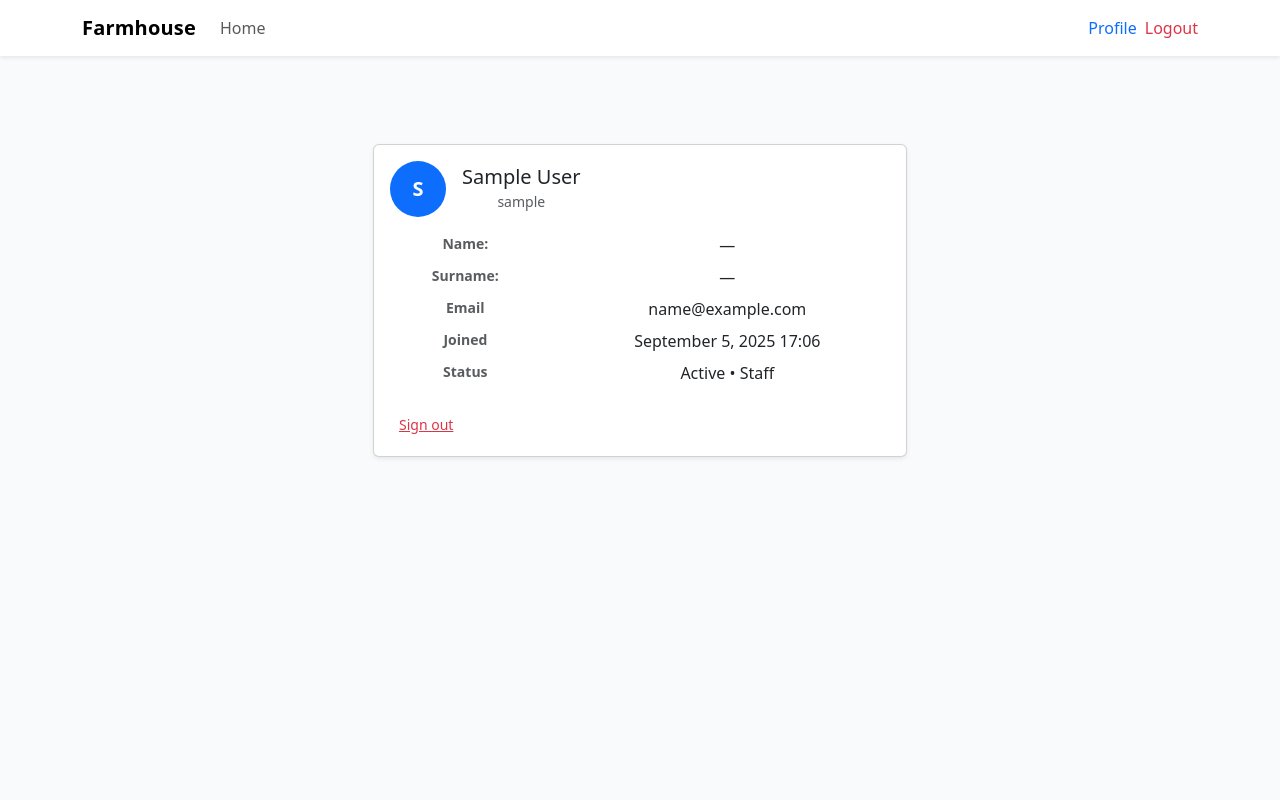
After one commit to alessandrorebosio/DB25-farmhouse, a Django app: page /profile/ in a window 1280 px wide. The commit adds this page. Run offline with Django 5.2, Linux system fonts and the light colour scheme; the visitor is signed in with stand-in values (Sample User, id 1); data comes from the database, SQL or seed files in the repository; data that the repository does not hold is empty.

Commit message:
fixed html pages and added profile section

```diff
--- /dev/null
+++ b/app/core/templates/core/home/base.html
@@ -0,0 +1,40 @@
+<!DOCTYPE html>
+<html lang="en">
+
+<head>
+    {% load static %}
+    <meta charset="UTF-8" />
+    <meta name="viewport" content="width=device-width, initial-scale=1.0" />
+    <title>{% block title %}Farmhouse{% endblock %}</title>
+
+    <link href="https://cdn.jsdelivr.net/npm/bootstrap@5.3.2/dist/css/bootstrap.min.css" rel="stylesheet">
+
+    <style>
+        body {
+            background: #f8fafc;
+            min-height: 100vh;
+        }
+
+        .nav-brand {
+            font-weight: 700;
+            letter-spacing: .2px;
+        }
+
+        .hero {
+            padding: 4rem 0;
+            text-align: center;
+        }
+    </style>
+</head>
+
+<body>
+    {% include "core/home/navbar.html" %}
+
+    <main class="container">
+        {% block content %}{% endblock %}
+    </main>
+
+    <script src="https://cdn.jsdelivr.net/npm/bootstrap@5.3.2/dist/js/bootstrap.bundle.min.js"></script>
+</body>
+
+</html>
--- /dev/null
+++ b/app/core/templates/core/home/navbar.html
@@ -0,0 +1,31 @@
+<nav class="navbar navbar-expand-lg navbar-light bg-white shadow-sm">
+    <div class="container">
+        <a class="navbar-brand nav-brand" href="/">Farmhouse</a>
+
+        <button class="navbar-toggler" type="button" data-bs-toggle="collapse" data-bs-target="#mainNav"
+            aria-controls="mainNav" aria-expanded="false" aria-label="Toggle navigation">
+            <span class="navbar-toggler-icon"></span>
+        </button>
+
+        <div class="collapse navbar-collapse" id="mainNav">
+            <ul class="navbar-nav me-auto mb-2 mb-lg-0">
+                <li class="nav-item"><a class="nav-link" href="#">Home</a></li>
+            </ul>
+
+            <div class="d-flex align-items-center">
+                {% if user.is_authenticated %}
+                <a href="{% url 'profile' %}" class="d-flex align-items-center text-decoration-none" title="Profile">
+                    <span class="d-none d-md-inline">Profile</span>
+                </a>
+                <a href="{% url 'logout' %}" class="d-flex align-items-center text-decoration-none" title="Logout">
+                    <span class="ms-2 d-none d-md-inline text-danger">Logout</span>
+                </a>
+                {% else %}
+                <a href="{% url 'login' %}" class="d-flex align-items-center text-decoration-none" title="Login">
+                    <span class="ms-2 d-none d-md-inline">Login</span>
+                </a>
+                {% endif %}
+            </div>
+        </div>
+    </div>
+</nav>
--- /dev/null
+++ b/app/core/templates/profile.html
@@ -0,0 +1,71 @@
+{% extends "core/home/base.html" %}
+{% block title %}Profile{% endblock %}
+
+{% block content %}
+<main class="hero">
+    <div class="container py-4">
+        <div class="row justify-content-center">
+            <div class="col-12 col-md-8 col-lg-6">
+                {% if user.is_authenticated %}
+                <div class="card shadow-sm">
+                    <div class="card-body">
+                        <div class="d-flex align-items-center mb-3">
+                            <div class="rounded-circle bg-primary text-white d-flex align-items-center justify-content-center"
+                                style="width:56px;height:56px;font-weight:700;font-size:20px;">
+                                {{ user.username|slice:":1"|upper }}
+                            </div>
+                            <div class="ms-3">
+                                <h5 class="mb-0">{{ user.get_full_name|default:user.username }}</h5>
+                                <small class="text-muted">{{ user.username }}</small>
+                            </div>
+                        </div>
+
+                        <dl class="row mb-0">
+
+                            <dt class="col-sm-4 text-muted small">Name:</dt>
+                            <dd class="col-sm-8">{{ person.nome|default:"—" }}</dd>
+
+                            <dt class="col-sm-4 text-muted small">Surname:</dt>
+                            <dd class="col-sm-8">{{ person.cognome|default:"—" }}</dd>
+
+                            <dt class="col-sm-4 text-muted small">Email</dt>
+                            <dd class="col-sm-8">{{ user.email|default:"—" }}</dd>
+
+                            <dt class="col-sm-4 text-muted small">Joined</dt>
+                            <dd class="col-sm-8">{{ user.date_joined|date:"F j, Y H:i" }}</dd>
+
+                            <dt class="col-sm-4 text-muted small">Status</dt>
+                            <dd class="col-sm-8">
+                                {% if user.is_active %}Active{% else %}Inactive{% endif %}{% if user.is_staff %} •
+                                Staff{% endif %}
+                            </dd>
+
+                            {% if user.profile %}
+                            <dt class="col-sm-4 text-muted small">Profile</dt>
+                            <dd class="col-sm-8">
+                                <!-- adjust keys according to your profile model -->
+                                {% if user.profile.phone %}Phone: {{ user.profile.phone }}<br>{% endif %}
+                                {% if user.profile.city %}City: {{ user.profile.city }}{% endif %}
+                            </dd>
+                            {% endif %}
+                        </dl>
+
+                        <div class="mt-3 d-flex gap-2">
+                            <form method="post" action="{% url 'logout' %}">
+                                {% csrf_token %}
+                                <button type="submit" class="btn btn-link text-danger btn-sm">Sign out</button>
+                            </form>
+                        </div>
+                    </div>
+                </div>
+                {% else %}
+                <div class="alert alert-info">
+                    You are not signed in. <a href="{% url 'login' %}">Sign in</a> or <a
+                        href="{% url 'register' %}">register</a>.
+                </div>
+                {% endif %}
+            </div>
+        </div>
+    </div>
+</main>
+{% endblock %}
--- a/app/core/urls.py
+++ b/app/core/urls.py
@@ -16,13 +16,19 @@ from django.urls import path
 from . import views
 
 urlpatterns = [
-    # Main landing page
-    path("", views.homepage, name="homepage"),
-    # Login endpoint:
-    # - GET: renders the login page (or is used by the AJAX modal)
-    # - POST: processes credentials; returns JSON for AJAX, redirect for normal POST
-    path("login/", views.login_view, name="login"),
-    # Logout endpoint:
-    # - should be called with POST (AJAX or normal). For AJAX returns JSON {success: True}
-    path("logout/", views.logout_view, name="logout"),
+	# Main landing page
+	path("", views.homepage, name="homepage"),
+	# Registration endpoint:
+	# - GET: renders the registration page
+	# - POST: processes registration form
+	path("register/", views.register_view, name="register"),
+	# Login endpoint:
+	# - GET: renders the login page
+	# - POST: processes credentials; returns JSON for AJAX, redirect for normal POST
+	path("login/", views.login_view, name="login"),
+    # Profile endpoint;
+    path("profile/", views.profile_view, name="profile"),
+	# Logout endpoint:
+	# - should be called with POST (AJAX or normal). For AJAX returns JSON {success: True}
+	path("logout/", views.logout_view, name="logout"),
 ]
--- a/app/core/views.py
+++ b/app/core/views.py
@@ -9,6 +9,8 @@ from django.shortcuts import render, redirect
 from django.contrib.auth import login, logout
 from django.contrib.auth.forms import AuthenticationForm
 from django.http import HttpRequest, HttpResponse, HttpResponseRedirect
+from django.contrib.auth.decorators import login_required
+from .models import PersonModel, UserModel
 
 
 def homepage(request: HttpRequest) -> HttpResponse:
@@ -21,6 +23,18 @@ def homepage(request: HttpRequest) -> HttpResponse:
         HttpResponse rendering 'index.html'.
     """
     return render(request, "index.html")
+
+
+def register_view(request: HttpRequest) -> HttpResponse:
+    """Render the site register.
+
+    Args:
+        request: Django HttpRequest instance.
+
+    Returns:
+        HttpResponse rendering 'register.html'.
+    """
+    return render(request, "user/register.html")
 
 
 def login_view(request: HttpRequest) -> HttpResponse:
@@ -45,7 +59,31 @@ def login_view(request: HttpRequest) -> HttpResponse:
             return redirect(request.GET.get("next") or "/")
     else:
         form = AuthenticationForm(request)
-    return render(request, "auth/login.html", {"form": form})
+    return render(request, "user/login.html", {"form": form})
+
+
+@login_required
+def profile_view(request: HttpRequest) -> HttpResponse:
+    """
+    Get logged user's related PersonModel via the FK on UserModel.
+    Uses select_related for one query and passes 'person' to the template.
+    Also passes a small debug dict so you can inspect values in the template.
+    """
+    person = None
+    debug = {"request_user": request.user.username}
+
+    try:
+        ut = UserModel.objects.select_related("CF").get(username=request.user.username)
+        person = getattr(ut, "CF", None)
+        debug["user_CF_obj"] = (
+            None
+            if person is None
+            else {"CF": person.CF, "nome": person.nome, "cognome": person.cognome}
+        )
+    except UserModel.DoesNotExist:
+        debug["error"] = "UserModel.DoesNotExist"
+
+    return render(request, "profile.html", {"person": person, "debug": debug})
 
 
 def logout_view(request: HttpRequest) -> HttpResponseRedirect:
```
Also changed, not shown: app/core/models.py (+13 -2 lines), app/core/templates/auth/login.html (deleted, +0 -93 lines), app/core/templates/core/auth/base.html (added, +76 -0 lines), app/core/templates/index.html (+25 -66 lines), app/core/templates/user/login.html (added, +36 -0 lines), app/core/templates/user/register.html (added, +51 -0 lines).
